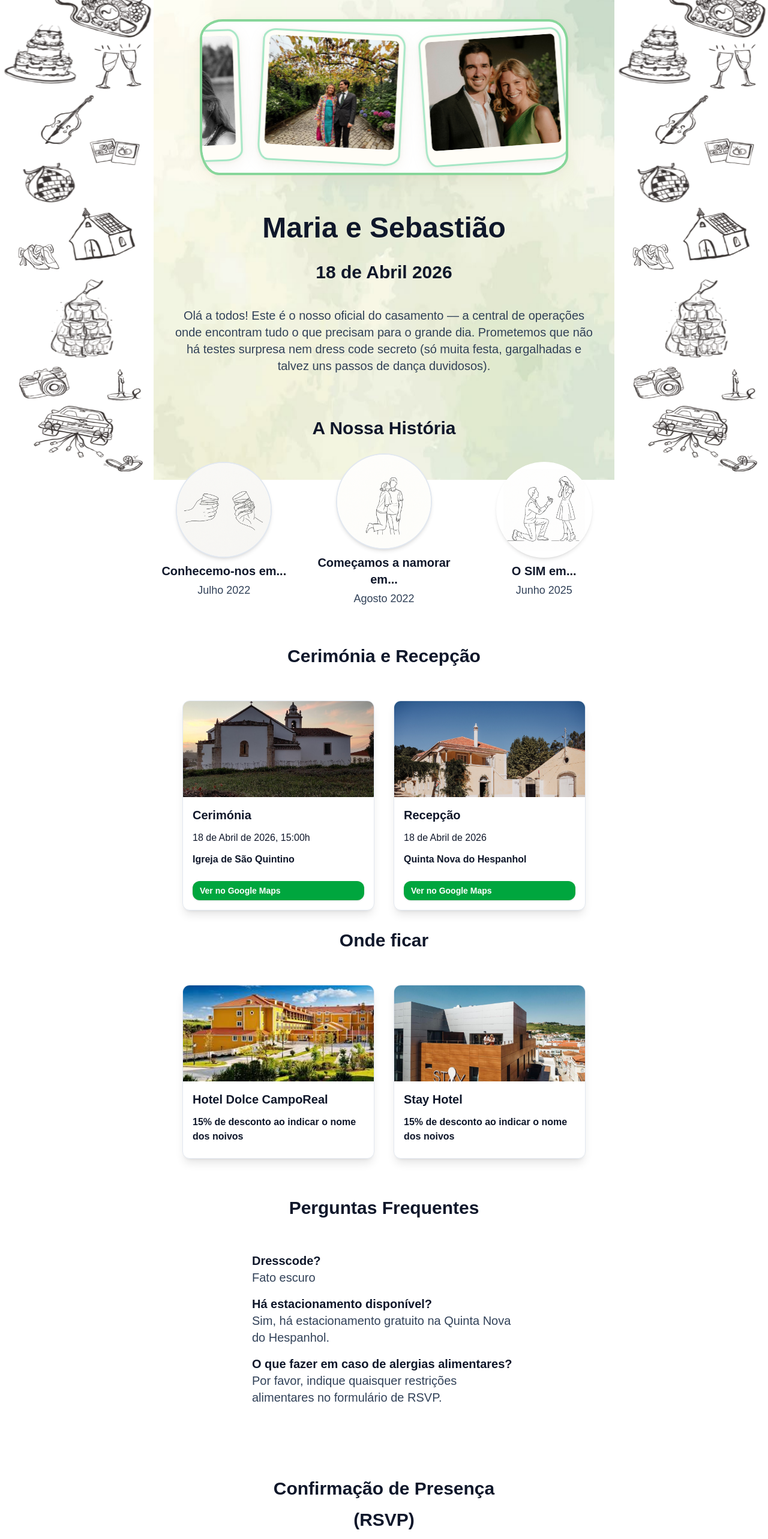
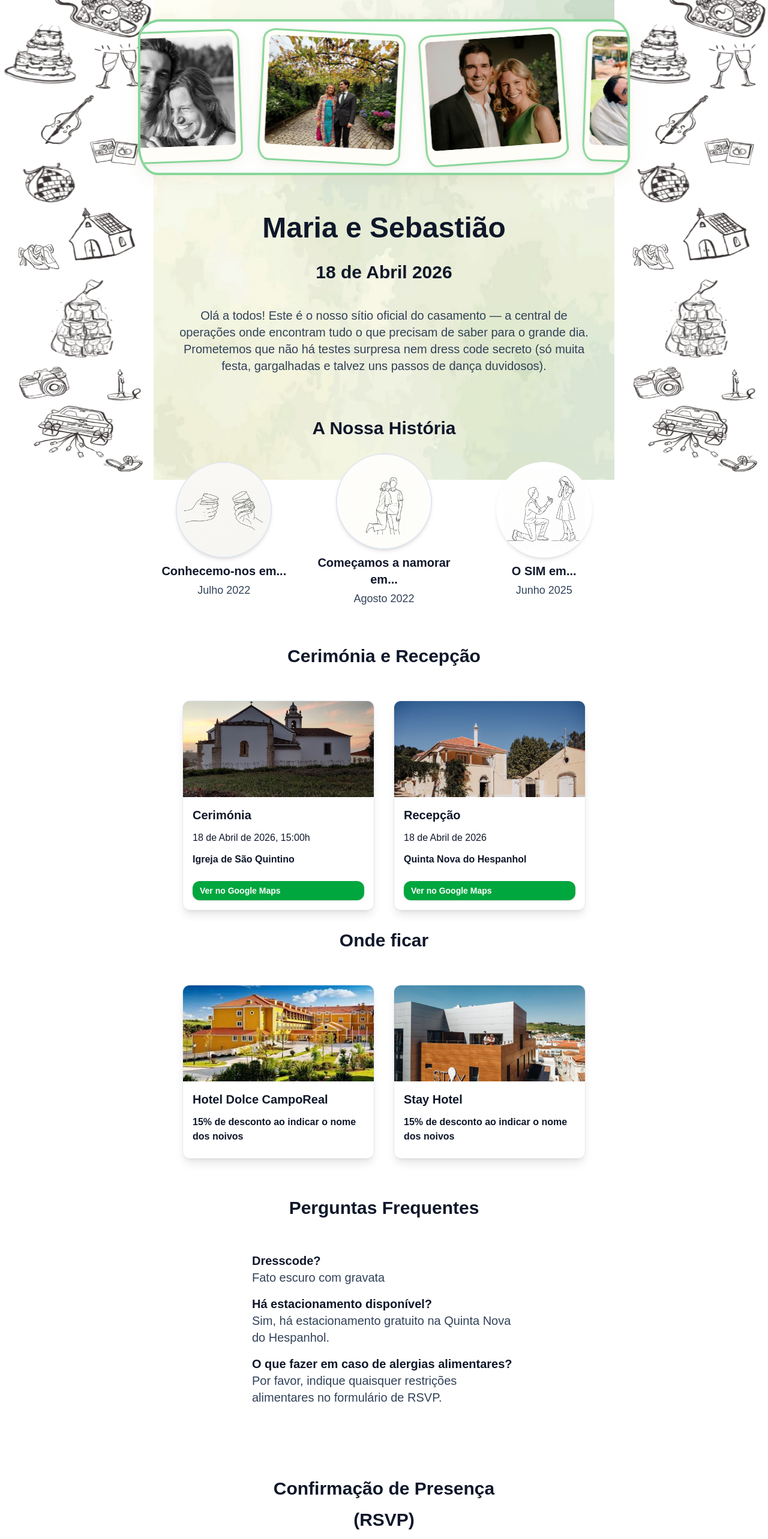
Before and after one commit to smammc/wedding-website, a Next.js app: page / in a window 1280 px wide. Shown: the top 2566 px of the page at 60% size. Built offline with nearby package versions, Linux system fonts and the light colour scheme; grey boxes are pictures that could not be loaded; a web font is replaced by a local one.

Commit message:
Corrected text and colours

```diff
--- a/app/Slideshow.tsx
+++ b/app/Slideshow.tsx
@@ -1,3 +1,5 @@
+'use client'
+
 import Image from 'next/image'
 import { useEffect, useState } from 'react'
 
@@ -17,26 +19,37 @@ import Image from 'next/image'
 }
 
 export default function Slideshow() {
-    const [frameSize, setFrameSize] = useState(getFrameSize(typeof window !== 'undefined' ? window.innerWidth : 1024))
+  const [mounted, setMounted] = useState(false)
+  const [frameSize, setFrameSize] = useState({ frameWidth: 270, frameHeight: 180 })
   const [numFrames, setNumFrames] = useState(8)
 
   useEffect(() => {
+    setMounted(true)
     const handleResize = () => {
       const vw = window.innerWidth
-        setFrameSize(getFrameSize(vw))
-        setNumFrames(Math.ceil((vw * 2) / frameSize.frameWidth) + 2)
+      const newFrameSize = getFrameSize(vw)
+      setFrameSize(newFrameSize)
+      setNumFrames(Math.ceil((vw * 2) / newFrameSize.frameWidth) + 2)
     }
     handleResize()
     window.addEventListener('resize', handleResize)
     return () => window.removeEventListener('resize', handleResize)
-    }, [frameSize.frameWidth])
+  }, [])
+
+  // Don't render until mounted on client
+  if (!mounted) {
+    return (
+      <div className="relative w-full flex justify-center items-center max-w-[60%] sm:max-w-[60%] lg:max-w[100%] h-[140px] sm:h-[220px] md:h-[260px] slideshow-viewport overflow-hidden bg-white">
+        {/* Optional: Add a loading skeleton or nothing */}
+      </div>
+    )
+  }
 
   const allImages = Array.from({ length: numFrames }, (_, i) => images[i % images.length])
   const loopImages = [...allImages, ...allImages]
 
   return (
-      <div className="relative w-full flex justify-center items-center max-w-[60%] sm:max-w-[60%] lg:max-w[100%] h-[140px] sm:h-[220px] md:h-[260px] slideshow-viewport overflow-hidden bg-white"
-      >
+    <div className="relative w-full flex justify-center items-center max-w-[80%] sm:max-w-[80%] lg:max-w[100%] h-[140px] sm:h-[220px] md:h-[260px] slideshow-viewport overflow-hidden bg-white">
       <div
         className="flex items-center slideshow-loop"
         style={{
@@ -56,7 +69,10 @@ import Image from 'next/image'
               transform: `rotate(${(idx % 2 === 0 ? -1 : 1) * (2 + (idx % 3))}deg)`,
             }}
           >
-              <div className="relative w-full flex-1 flex items-center justify-center overflow-hidden rounded-md" style={{height: `${frameSize.frameHeight}px`}}>
+            <div
+              className="relative w-full flex-1 flex items-center justify-center overflow-hidden rounded-md"
+              style={{height: `${frameSize.frameHeight}px`}}
+            >
               <Image
                 src={src}
                 alt={`Slideshow image ${(idx % images.length) + 1}`}
--- a/app/globals.css
+++ b/app/globals.css
@@ -57,7 +57,7 @@ body {
 }
 
 .polaroid-frame {
-  border: 3px solid #a5e6c5; /* soft, warm border close to #FBF3D5 */
+  border: 3px solid #87d69a; /* soft, warm border close to #FBF3D5 */
   border-radius: 22px 18px 28px 18px/18px 22px 18px 28px; /* playful, not perfectly round */
   box-shadow: 0 6px 24px 0 rgba(180, 160, 120, 0.13), 0 1.5px 6px 0 rgba(180, 160, 120, 0.09);
   background: #FFFDF7; /* slightly off-white for depth */
@@ -81,3 +81,8 @@ p, li {
   font-size: 1.25rem; /* Tailwind's text-lg, for better readability */
   line-height: 1.75rem; /* matches text-lg line height */
 }
+
+.presents {
+  font-size: 1rem;
+  line-height: 1.75rem;
+}
--- a/app/page.tsx
+++ b/app/page.tsx
@@ -86,7 +86,7 @@ export default function Home() {
         <div className={"flex flex-col items-center justify-center w-full max-w-3xl mx-auto mt-10 mb-10 px-4 md:w-3/4 md:px-8 "}>
         <p className="mb-8 text-center text-slate-700">
           Olá a todos!
-          Este é o nosso  oficial do casamento — a central de operações onde encontram tudo o que precisam para o grande dia.
+          Este é o nosso sítio oficial do casamento — a central de operações onde encontram tudo o que precisam de saber para o grande dia. <br/>
           Prometemos que não há testes surpresa nem dress code secreto (só muita festa, gargalhadas e talvez uns passos de dança duvidosos).
         </p>
         </div>
@@ -252,7 +252,7 @@ export default function Home() {
         <div className="mb-4">
           <h3 className="text-xl font-semibold">Dresscode?</h3>
           <p className="text-slate-700">
-            Fato escuro
+            Fato escuro com gravata
           </p>
         </div>
           <div className="mb-4">
@@ -315,8 +315,14 @@ export default function Home() {
       <section className="my-8 w-full max-w-2xl  flex justify-center flex-col items-center">
         <h2 className="mb-4 text-3xl font-bold">Presentes</h2>
           <strong>Contribuição para lua de mel</strong>{' '}
-        <p className={"my-4"}>
+        <p className={"my-4 presents"}>
           IBAN: PT50 0023 0000 45729440023 94
+        </p>
+        <p className={"my-4 presents"}>
+          MBWay Maria: +351 919 197 667
+        </p>
+        <p className={"my-4 presents"}>
+          MBWay Sebastião: +351 917 567 674
         </p>
         <p>
           <strong> A vossa presença é o melhor presente!</strong>
```
Lines whose indentation alone changed are shown as unchanged.
